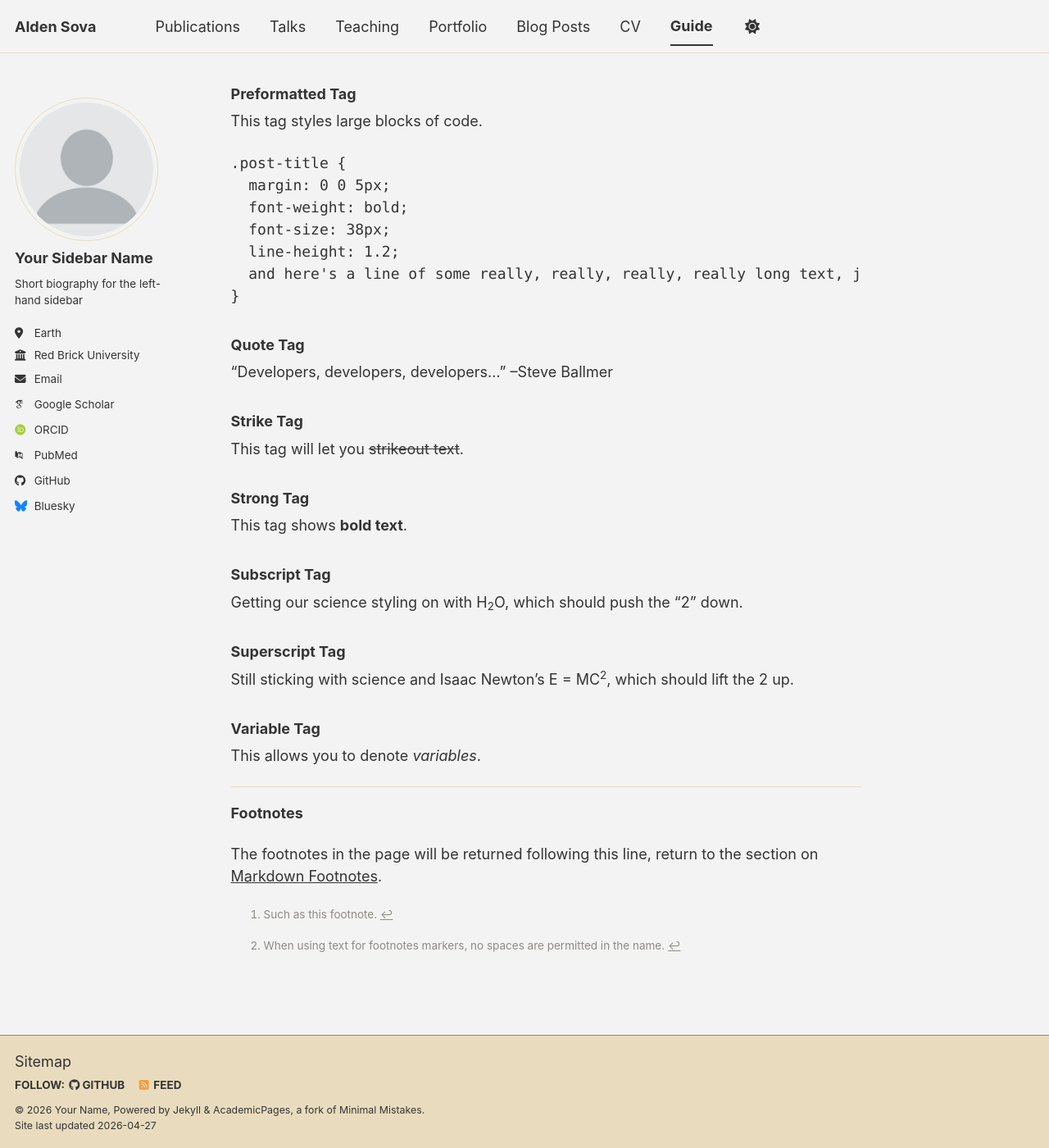
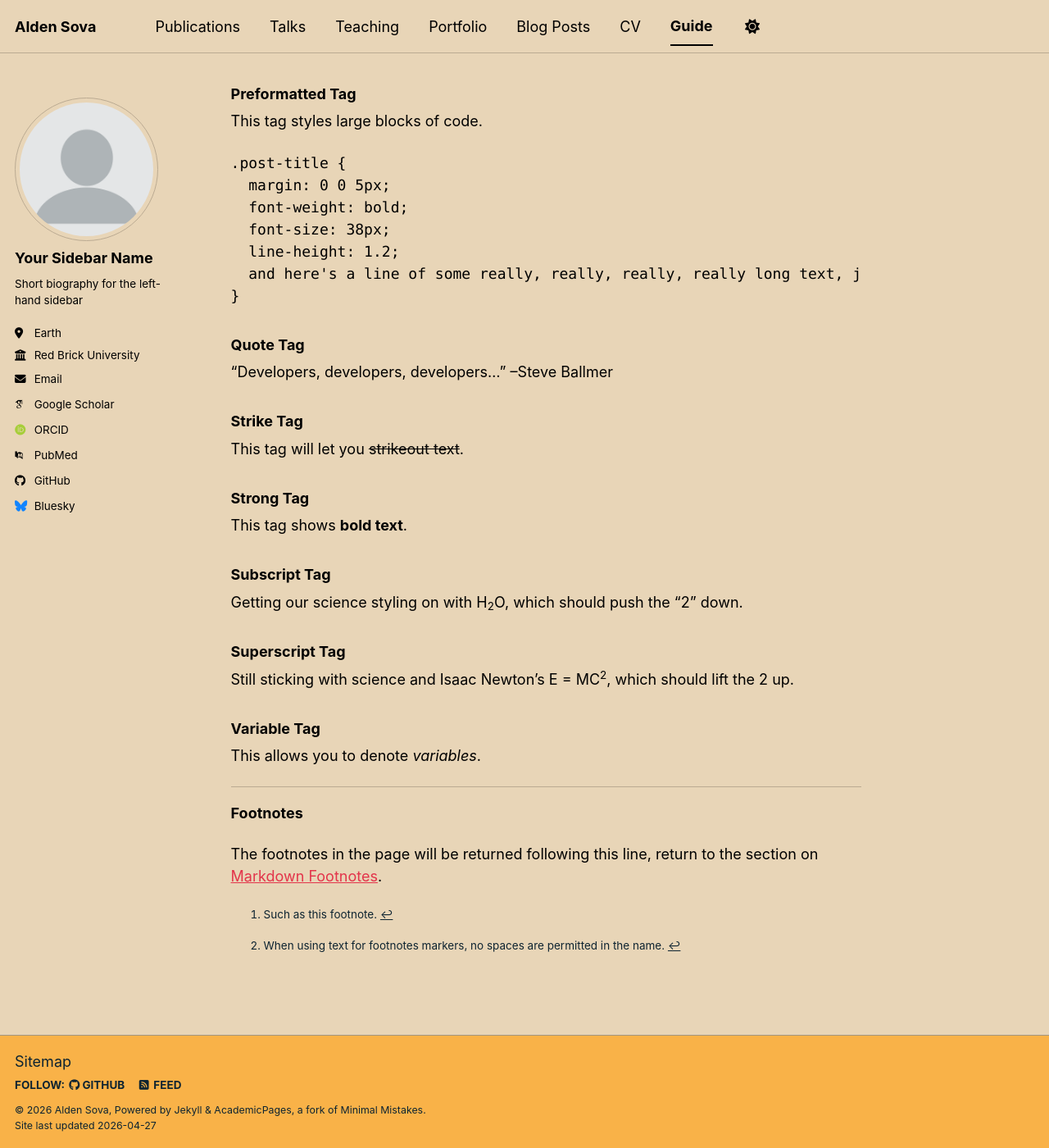
Before and after one commit to aldensova/aldensova.github.io, a Jekyll site: the page built from _pages/markdown.md, in a window 1280 px wide and 1400 px high, scrolled down 10924 px. Shown: the whole window at 82% size. Built offline with Jekyll 4.4.1, drawn with Linux system fonts in a browser that asks for light colours; emoji names are drawn with the system emoji font; some web fonts are replaced; a script bundle is joined from its source files by our own code; library files that are not in the unit come from our copies.

Commit message:
Update _config.yml

```diff
--- a/_config.yml
+++ b/_config.yml
@@ -8,11 +8,11 @@
 
 # Basic Site Settings
 locale                   : "en-US"
-site_theme               : "dirt" # The available themes options are "default", "air", "sunrise", "mint", "dirt" and "contrast"
+site_theme               : "sunrise" # The available themes options are "default", "air", "sunrise", "mint", "dirt" and "contrast"
 title                    : "Alden Sova"
 title_separator          : "-"
-name                     : &name "Your Name"
-description              : &description "Your Name's academic portfolio"   # Update this with a general description of your site, this is the default if not overridden by a page
+name                     : &name "Alden Sova"
+description              : &description "Alden Sova's academic portfolio"   # Update this with a general description of your site, this is the default if not overridden by a page
 url                      : https://aldensova.github.io # The base hostname & protocol for your site e.g. "https://[your GitHub username].github.io",
                                                            # or if you already have some other page hosted on Github then use "https://[your GitHub username].github.io/[Your Repo Name]"
 baseurl                  : "" # the subpath of your site, e.g. "/blog"
```
